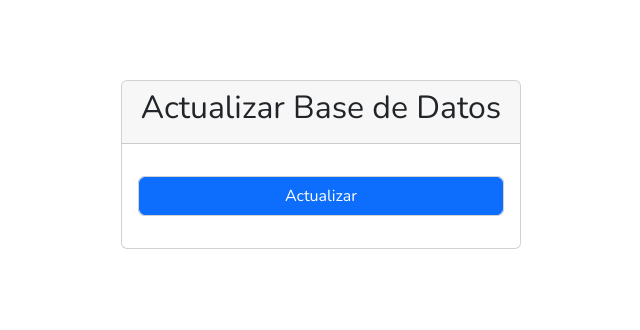
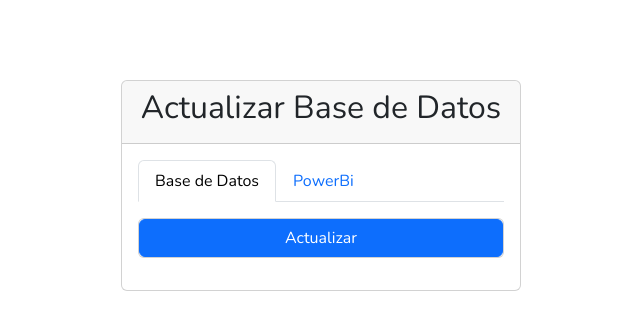
Before and after one commit to cetrusa/InterfaceDjango, a Django app: template templates/home/actualizacion.html in a window 1280 px wide. Shown: the part 70-400 px from the top of the page, without its empty margins (141-781 px from the left). Run offline with Django 4.2, Linux system fonts and the light colour scheme; the template is opened without the code that fills it, so the values that code supplies are empty; some libraries are stand-ins or nearby versions.

Commit message:
actualizacion bi

```diff
--- a/templates/base.html
+++ b/templates/base.html
@@ -16,7 +16,7 @@
     integrity="sha384-cuYeSxntonz0PPNlHhBs68uyIAVpIIOZZ5JqeqvYYIcEL727kskC66kF92t6Xl2V"
     crossorigin="anonymous"></script>
   <link rel="stylesheet" href="https://cdn.jsdelivr.net/npm/bootstrap@5.2.3/dist/css/bootstrap.min.css">
-
+  <link href="https://cdn.jsdelivr.net/npm/bootstrap@5.3.0-alpha1/dist/css/bootstrap.min.css" rel="stylesheet" integrity="sha384-KyZXEAg3QhqLMpG8r+Knujsl7/1L_dstPt3HV5HzF6Gvk/e3g1e0T//" crossorigin="anonymous">
 
   {% block style %}
   {% endblock style %}
@@ -30,16 +30,19 @@
 
   {% endblock content %}
 
+  <script src="https://code.jquery.com/jquery-3.3.1.slim.min.js" integrity="sha384-q8i/X+965DzO0rT7abK41JStQIAqVgRVzpbzo5smXKp4YfRvH+8abtTE1Pi6jizo" crossorigin="anonymous"></script>
+  <script src="https://cdn.jsdelivr.net/npm/@popperjs/core@2.11.6/dist/umd/popper.min.js" integrity="sha384-oBqDVmMz4fnFO9gybBud7lKDBlT2UBV7kQR2P2eVzJpGNOhxljzDl9ZLcIKzG0U" crossorigin="anonymous"></script>
+  <script src="https://cdn.jsdelivr.net/npm/bootstrap@5.3.0-alpha1/dist/js/bootstrap.min.js" integrity="sha384-cn7l7gDp0eyniUwwAZgrzD06kc/tftFf19TOAs2zVinnD/C7E91j9yyk5//jjpt/" crossorigin="anonymous"></script>
 
   {% block script %}
 
   {% endblock script %}
 
-  <script>
+  <!-- <script>
     document.getElementById("database_select").value = "";
     window.sessionStorage.removeItem("database_name");
     document.getElementById("database_select").value = "Seleccione una empresa";
-  </script>
+  </script>  -->
   {% endblock body %}
 </body>
 
--- a/templates/home/actualizacion.html
+++ b/templates/home/actualizacion.html
@@ -14,17 +14,43 @@ Actualización
     <h2>Actualizar Base de Datos</h2>
   </div>
   <div class="card-body">
+    <!-- Pestañas -->
+    <ul class="nav nav-tabs" id="actualizacionTabs" role="tablist">
+      <li class="nav-item" role="presentation">
+        <button class="nav-link active" id="base-datos-tab" data-bs-toggle="tab" data-bs-target="#base-datos"
+          type="button" role="tab" aria-controls="base-datos" aria-selected="true">Base de Datos</button>
+      </li>
+      <li class="nav-item" role="presentation">
+        <button class="nav-link" id="powerbi-tab" data-bs-toggle="tab" data-bs-target="#powerbi" type="button"
+          role="tab" aria-controls="powerbi" aria-selected="false">PowerBi</button>
+      </li>
+    </ul>
+    <div class="tab-content" id="actualizacionTabsContent">
+      <div class="tab-pane fade show active" id="base-datos" role="tabpanel" aria-labelledby="base-datos-tab">
+        <!-- Formulario de actualización de Base de Datos -->
         <p>
         <form action="{% url 'home_app:actualizacion' %}" method="post" id="myForm">
           {% csrf_token %}
-
           <span class="card text-center"><button id="submitBtn" type="submit"
               class="btn btn-primary">Actualizar</button></span>
-
         </form>
         </p>
       </div>
+      <div class="tab-pane fade" id="powerbi" role="tabpanel" aria-labelledby="powerbi-tab">
+        <!-- Formulario de actualización de PowerBi -->
+        <p>
+        <form action="{% url 'bi_app:actualizacion_bi' %}" method="post" id="myFormPowerBi">
+          {% csrf_token %}
+          <span class="card text-center"><button id="submitBtnPowerBi" type="submit"
+              class="btn btn-primary">Actualizar</button></span>
+        </form>
+        </p>
+        <h6>Recuerda!!! máximo 3 actualizaciones en un día</h6>
       </div>
+    </div>
+  </div>
+</div>
+
 <!-- Este es el Modal -->
 <div class="modal" id="processingModal">
   <div class="modal-dialog">
@@ -34,6 +60,13 @@ Actualización
       </div>
       <div class="modal-body">
         Por favor, espere mientras se procesa su actualización...
+        <br>
+        <hr>
+        <div id="powerBiMessage" style="display: none;">
+          Ten en cuenta que una vez termine la actualización debes esperar 5 min. para que se refresquen los datos.
+          <br>
+          <hr>
+        </div>
       </div>
     </div>
   </div>
@@ -42,18 +75,40 @@ Actualización
 {% endblock content %}
 
 {% block script %}
-
 <script>
   document.getElementById("processingModal").style.display = "none";
   var csrf_token = document.getElementsByName("csrfmiddlewaretoken")[0].value;
+
+  // Evento click para Base de Datos
   document.getElementById("submitBtn").addEventListener("click", function (event) {
     event.preventDefault();
+    showMessage("database");
+    submitForm("{% url 'home_app:actualizacion' %}", "myForm");
+  });
+
+   // Evento click para PowerBi
+   document.getElementById("submitBtnPowerBi").addEventListener("click", function (event) {
+    event.preventDefault();
+    showMessage("powerbi");
+    submitForm("{% url 'bi_app:actualizacion_bi' %}", "myFormPowerBi");
+  });
+
+  function showMessage(type) {
+    var powerBiMessage = document.getElementById("powerBiMessage");
+    if (type === "powerbi") {
+      powerBiMessage.style.display = "block";
+    } else {
+      powerBiMessage.style.display = "none";
+    }
+  }
+
+  function submitForm(url, formId) {
     document.getElementById("processingModal").style.display = "flex";
 
     // Realiza la solicitud AJAX al servidor
     var xhr = new XMLHttpRequest();
     xhr.responseType = "text";
-    xhr.open("POST", "{% url 'home_app:actualizacion' %}", true);
+    xhr.open("POST", url, true);
     xhr.setRequestHeader("X-CSRFToken", csrf_token);
     xhr.setRequestHeader("Content-Type", "application/x-www-form-urlencoded");
     xhr.onreadystatechange = function () {
@@ -64,9 +119,11 @@ Actualización
         handleServerResponse(this.status, response);
       }
     };
-    var database = window.sessionStorage.getItem("database_name")
-    xhr.send("database_select=" + encodeURIComponent(database));
-  });
+    var database = window.sessionStorage.getItem("database_name");
+    var formData = new FormData(document.getElementById(formId));
+    formData.append("database_select", encodeURIComponent(database));
+    xhr.send(new URLSearchParams(formData).toString());
+  }
 
   function handleServerResponse(status, response) {
     if (status === 200) {
@@ -88,6 +145,5 @@ Actualización
       alert("Hubo un error en el proceso, por favor inténtelo de nuevo.");
     }
   }
-
 </script>
 {% endblock script %}
```
Lines whose indentation alone changed are shown as unchanged.
